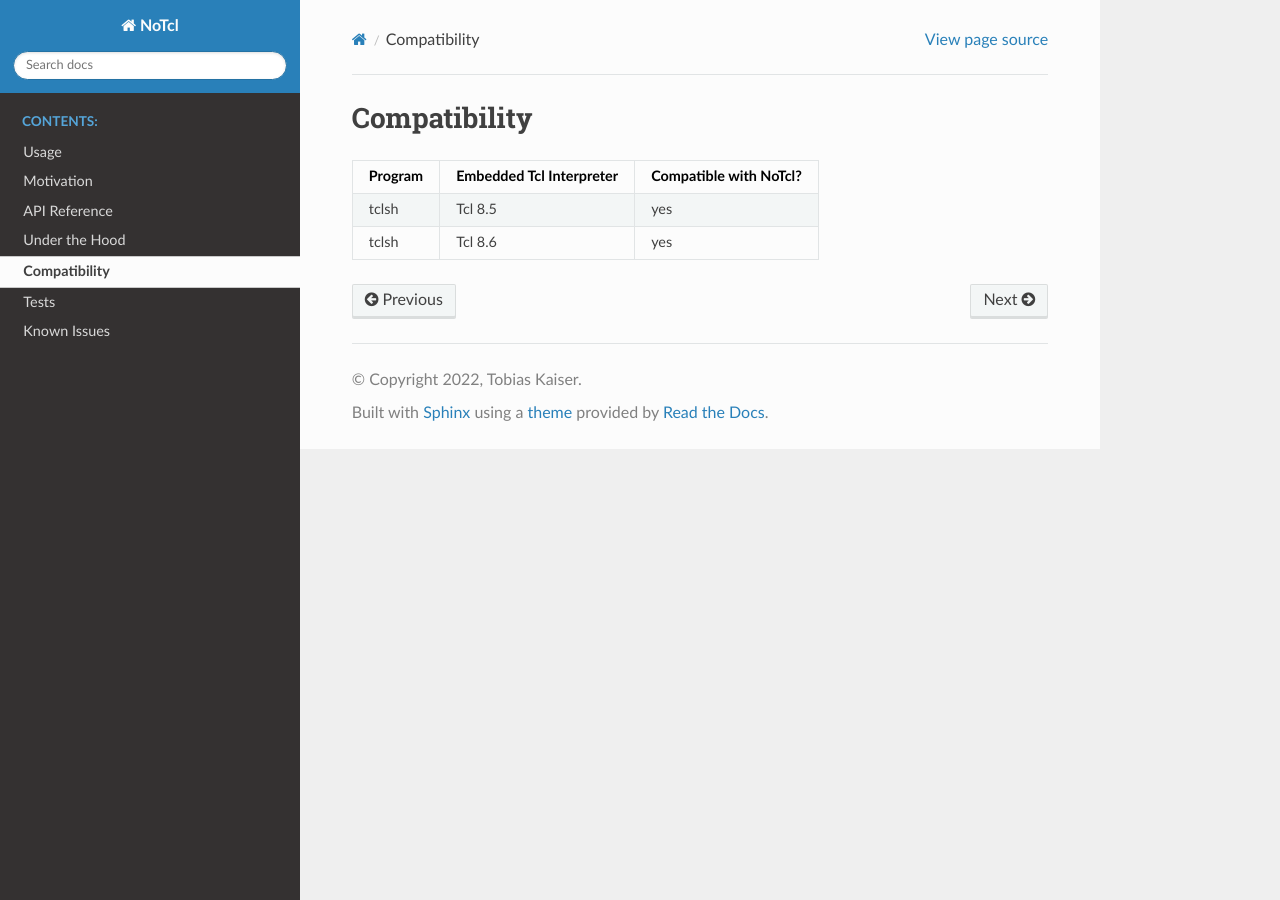
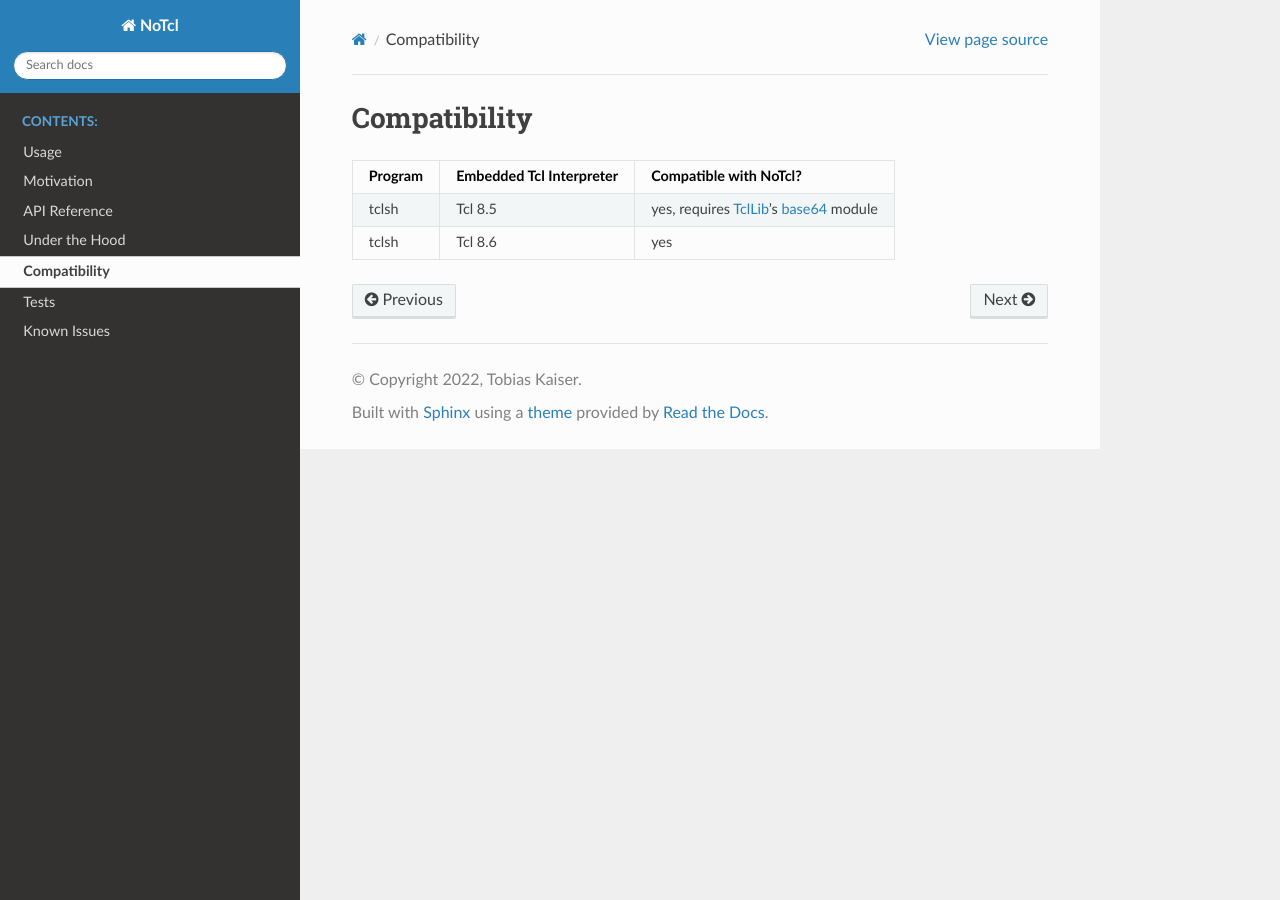
Before and after one commit to TobiasKaiser/notcl, a Sphinx documentation site: the page built from docs/compatibility.rst, in a window 1280 px wide. Built offline with Sphinx 7.4.7 and the Read the Docs theme 2.0.0, drawn with Linux system fonts in a browser that asks for light colours.

Commit message:
compatibility note for Tcl 8.5

```diff
--- a/docs/compatibility.rst
+++ b/docs/compatibility.rst
@@ -1,10 +1,13 @@
 Compatibility
 =============
 
-+---------+--------------------------+------------------------+
-| Program | Embedded Tcl Interpreter | Compatible with NoTcl? |
-+=========+==========================+========================+
-| tclsh   | Tcl 8.5                  | yes                    |
-+---------+--------------------------+------------------------+
-| tclsh   | Tcl 8.6                  | yes                    |
-+---------+--------------------------+------------------------+
++---------+--------------------------+----------------------------------------+
+| Program | Embedded Tcl Interpreter | Compatible with NoTcl?                 |
++=========+==========================+========================================+
+| tclsh   | Tcl 8.5                  | yes, requires TclLib_'s base64_ module |
++---------+--------------------------+----------------------------------------+
+| tclsh   | Tcl 8.6                  | yes                                    |
++---------+--------------------------+----------------------------------------+
+
+.. _TclLib: https://wiki.tcl-lang.org/page/Tcllib
+.. _base64: https://wiki.tcl-lang.org/page/base64
```
